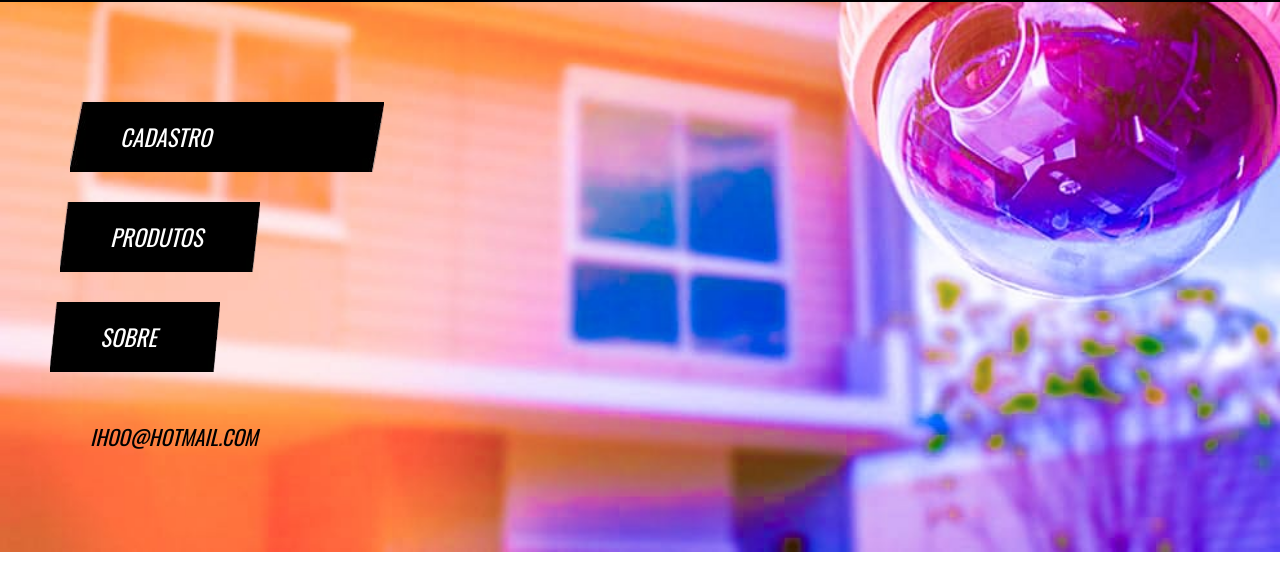
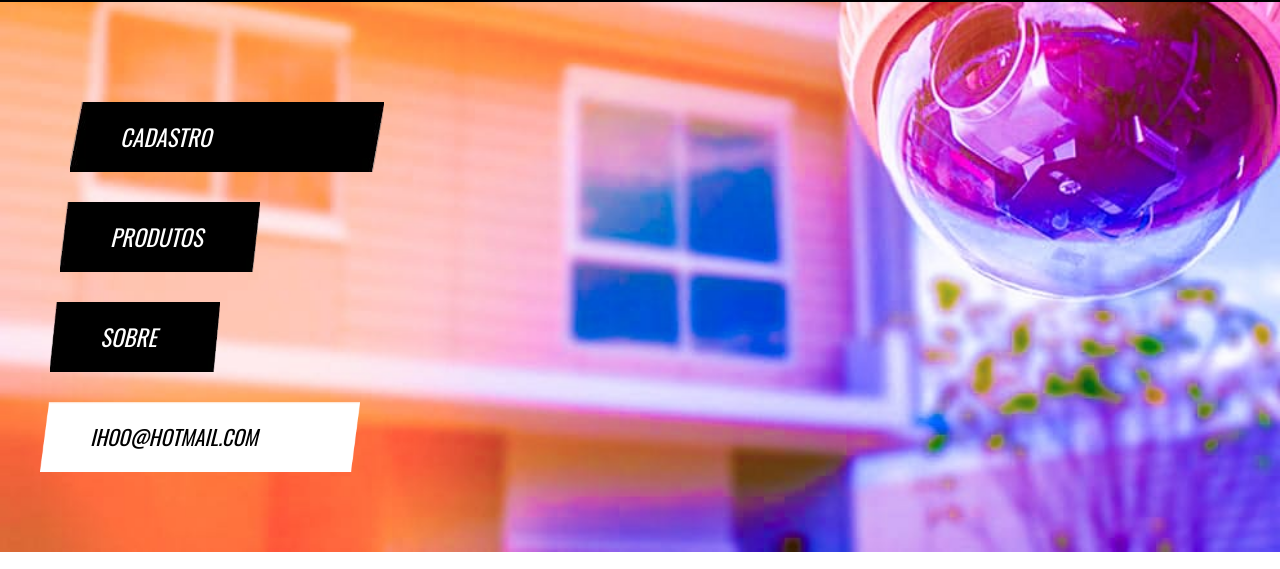
Before and after one commit to MatheusLeal55morais/rmveiculos, a plain HTML site: page index.html in a window 1280 px wide. Shown: the part 188-757 px from the top of the page. Drawn offline with nearby package versions, Linux system fonts and the light colour scheme.

Commit message:
style.css

```diff
--- a/style.css
+++ b/style.css
@@ -170,7 +170,7 @@ section.banner{
 	position: relative;
 	left: -30px;
 	line-height: 70px;
-	background-image: url('../imagens/box-white-text.png');
+	background-image: url('box-white-text.png');
 }
 /*
 section.veiculos-destaque{
```
